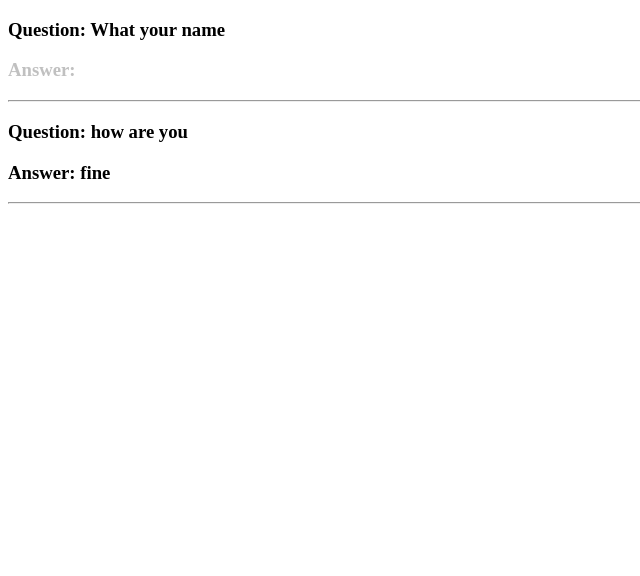
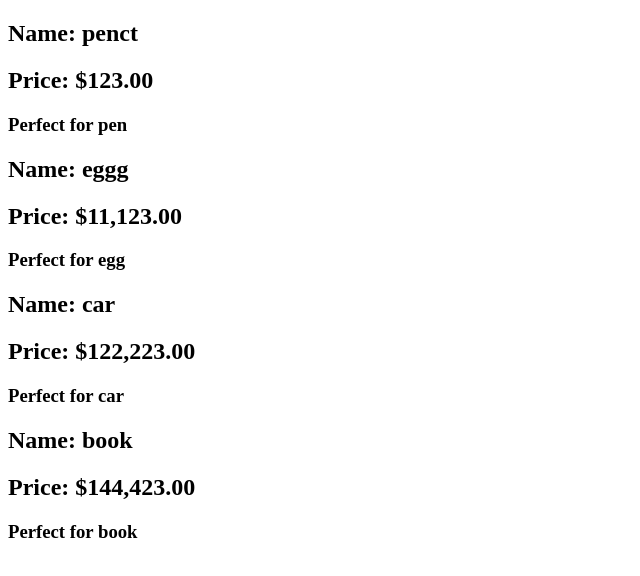
Before and after one commit to khanhtran94/ReactYoutobe, a React (Create React App) app: page / in a window 1280 px wide. Shown: the top 576 px of the page, without its empty margins (0-640 px from the left). Built offline with nearby package versions, Linux system fonts and the light colour scheme.

Commit message:
product data component
map.

```diff
--- a/src/App.js
+++ b/src/App.js
@@ -6,7 +6,8 @@ import React from "react";
 //import ContactCard from "./components/ContactCard";
 import Joke from "./components/Joke";
 import jokeDate from "./jokeDate";
-
+import productData from "./vschoolProuducts";
+import Product from "./components/Product";
 function App() {
   jokeDate.map(joke => {
     return <Joke question={joke.question} answer={joke.ansert} />;
@@ -14,6 +15,10 @@ function App() {
   const jokeComponents = jokeDate.map(joke => (
     <Joke key={joke.id} question={joke.question} answer={joke.answer} />
   ));
-  return <div>{jokeComponents}</div>;
+
+  const productComponents = productData.map(item => (
+    <Product key={item.id} product={item} />
+  ));
+  return <div>{productComponents}</div>;
 }
 export default App;
--- /dev/null
+++ b/src/components/Product.js
@@ -0,0 +1,18 @@
+import React from "react";
+
+function Product(props) {
+  return (
+    <div>
+      <h2>Name: {props.product.name}</h2>
+      <h2>
+        Price:{" "}
+        {props.product.price.toLocaleString("en-US", {
+          style: "currency",
+          currency: "USD"
+        })}
+      </h2>
+      <h3>{props.product.description}</h3>
+    </div>
+  );
+}
+export default Product;
--- /dev/null
+++ b/src/vschoolProuducts.js
@@ -0,0 +1,27 @@
+const products = [
+  {
+    id: 1,
+    name: "penct",
+    price: 123,
+    description: "Perfect for pen"
+  },
+  {
+    id: 2,
+    name: "eggg",
+    price: 11123,
+    description: "Perfect for egg"
+  },
+  {
+    id: 3,
+    name: "car",
+    price: 122223,
+    description: "Perfect for car"
+  },
+  {
+    id: 4,
+    name: "book",
+    price: 144423,
+    description: "Perfect for book"
+  }
+];
+export default products;
```
